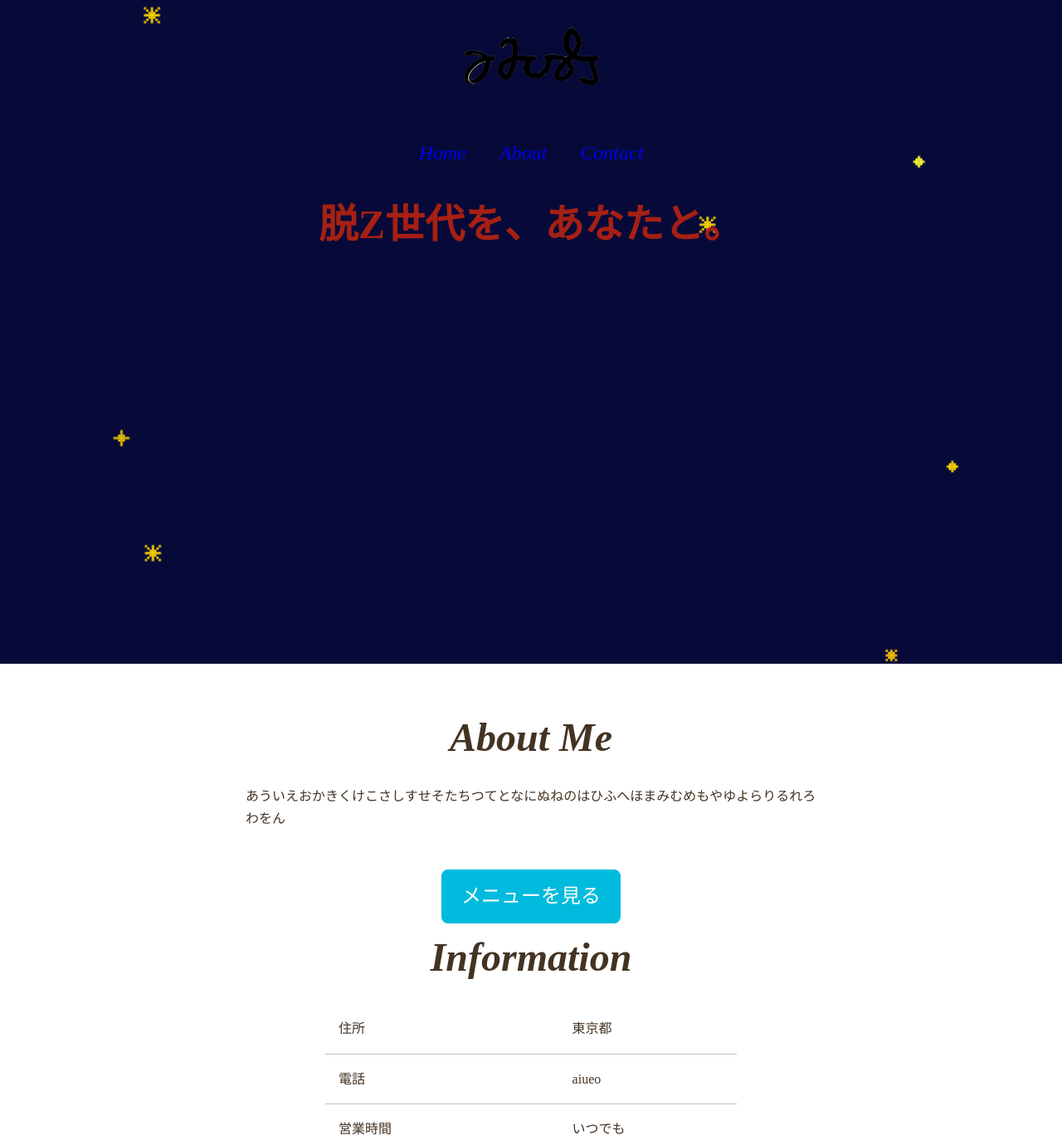
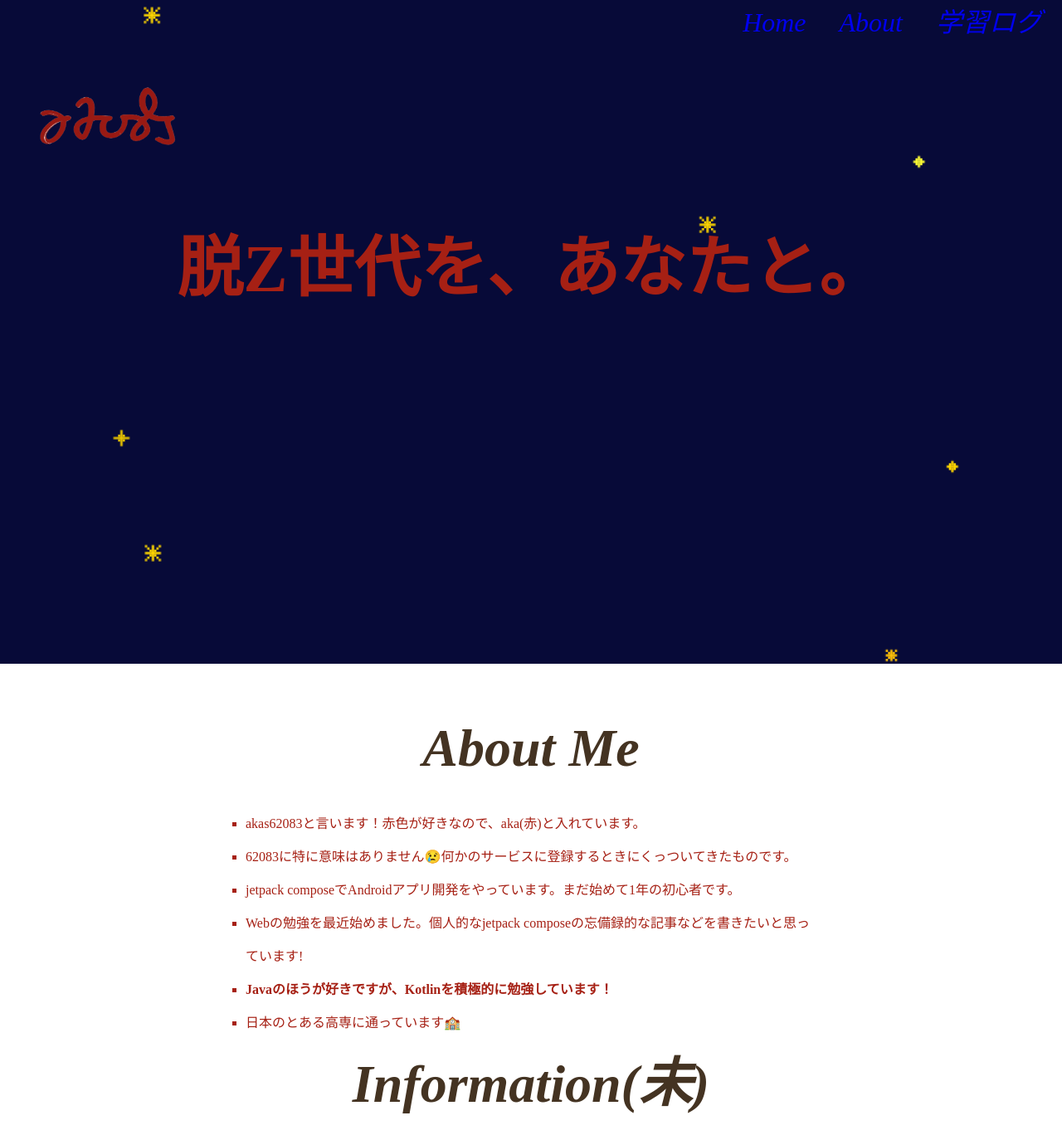
Before and after one commit to akas62083/akas62083.github.io, a website: page index.html in a window 1280 px wide. Shown: the top 1368 px of the page at 83% size. Drawn offline with Linux system fonts and the light colour scheme; some packages are replaced by stand-ins of ours.

Commit message:
write my profile a little

```diff
--- a/css/style.css
+++ b/css/style.css
@@ -1,25 +1,28 @@
 @charset "UTF-8";
 
 html { font-size: 100%; }
-body { line-height: 1.7; color: #432; }
+body { line-height: 1.7; color: #432; font-family: serif; }
 a { text-decoration: none; }
+ul { list-style: square;}
 img { max-width: 100%; }
-.font-japanese { color: #a62014 }
+.font-japanese { color: #a62014; line-height: 2.5; }
 .font-english { font-style: italic }
+.text-bold { font-weight: bold; }
 
 .cover { background-size: cover; background-position: center bottom; height: 800px; }
-.cover-home { background-image: url('../image/background.png'); }
+.cover-home { background-image: url('../image/background.png'); background-size: cover }
 
 .page-header { padding-top: .5rem; }
 
-.align-center { text-align: center; }
+.align-center { text-align: center; padding-top: 5rem; }
 .logo { width: 210px; }
 
 .main-nav { display: flex; justify-content: center; gap: 2.5rem; font-size: 1.5rem; list-style: none; }
 .main-nax a { color: #432; }
 .main-nav a:hover { color: #0bd; }
 
-.page-title { font-size: 3rem; text-align: center; margin-top: 2rem; line-height: 1.4; }
+.page-title { font-size: 3rem; text-align: center; margin-top: 2rem; line-height: 1.4;
+    font-weight: bold; }
 
 .about { max-width: 736px; padding: 0 1.5rem; margin: 3rem auto 0; }
 
@@ -27,9 +30,21 @@ img { max-width: 100%; }
 .about p { margin-bottom: 3rem; }
 .btn { display: inline-block; font-size: 1.5rem; background-color: #0bd; color: #fff;
     border-radius: 8px; padding: .75rem 1.5rem; transition: .5s }
-.btn:hover { background-color: #0090aa; }
+.btn:hover { background-color: #0090aa; scale: 1.2; rotate: 180deg }
 
+.page-footer {  }
 .info { width: 100%; max-width: 544px; margin: auto; padding: 0 1.5rem; border-spacing: 0; }
 .info th,.info td { border-bottom: 1px solid #c9c2bc; }
 .info th { text-align: left; font-weight: normal; padding: 1rem; }
 .info td { padding: 1rem 0; }
+
+.copyright { background-color: #432; text-align: center; padding: 2rem 0;
+    margin-top: 6rem; color: #fff; }
+
+@media (min-width: 800px) {
+    .page-title { font-size: 5rem; }
+    .heading-large { font-size: 4rem; }
+    .page-header { display: flex; justify-content: space-between; padding-top: 1.5rem; }
+    .wrapper { max-width: 1720px; margin: auto; padding: 0 1.5rem; }
+    .main-nav { font-size: 2rem; }
+}
--- a/index.html
+++ b/index.html
@@ -7,33 +7,38 @@
     <meta name="theme-color" content="#a6201a">
     <meta name="description" content="akasと申します。プログラミング初心者です。62083は特に意味はありません。">
     <link rel="stylesheet" href="css/style.css">
+    <link rel="icon" type="image/png" href="image/favicon.png">
     <meta name="viewport" content="width=device-width, initial-scale=1">
 </head>
     <body>
         <div class="cover cover-home">
-            <header class="page-header">
+            <header class="page-header wrapper">
                 <h1 class="align-center">
-                    <a href="index.html"><img class="logo" src="image/62083logo.png" alt="akas62083ホーム"></a>
+                    <a href="index.html"><img class="logo" src="image/62083redlogo.png" alt="akas62083ホーム"></a>
                 </h1>
                 <nav>
                     <ul class="main-nav font-english">
                         <li><a href="index.html">Home</a></li>
-                        <li><a href="about.html">About</a></li>
-                        <li><a href="contact.html">Contact</a></li>
+                        <li><a href="#about">About</a></li>
+                        <li><a href="article.html">学習ログ</a></li>
                     </ul>
                 </nav>
             </header>
             <h2 class="page-title font-japanese">脱Z世代を、あなたと。</h2>
         </div>
-        <section class="about">
+        <section class="about" id="about">
             <h3 class="heading-large font-english"> About Me</h3>
-            <p>あういえおかきくけこさしすせそたちつてとなにぬねのはひふへほまみむめもやゆよらりるれろわをん</p>
-            <div class="align-center">
-                <a class="btn" href="menu.html">メニューを見る</a>
-            </div>
+            <ul class="about-list">
+                <li class="font-japanese">akas62083と言います！赤色が好きなので、aka(赤)と入れています。</li>
+                <li class="font-japanese">62083に特に意味はありません😢何かのサービスに登録するときにくっついてきたものです。</li>
+                <li class="font-japanese">jetpack composeでAndroidアプリ開発をやっています。まだ始めて1年の初心者です。</li>
+                <li class="font-japanese">Webの勉強を最近始めました。個人的なjetpack composeの忘備録的な記事などを書きたいと思っています!</li>
+                <li class="font-japanese text-bold">Javaのほうが好きですが、Kotlinを積極的に勉強しています！</li>
+                <li class="font-japanese">日本のとある高専に通っています🏫</li>
+            </ul>
         </section>
         <footer class="page-footer">
-            <h3 class="heading-large font-english">Information</h3>
+            <h3 class="heading-large font-english">Information(未)</h3>
             <table class="info">
                 <tr>
                     <th>住所</th>
@@ -52,6 +57,9 @@
                     <td>水曜</td>
                 </tr>
             </table>
+            <div class="copyright">
+                <small>&copy; 2026 Akasaki</small>
+            </div>
         </footer>
     </body>
 </html>
```
Also changed, not shown: article.html (added, +33 -0 lines), image/62083redlogo.png (added), image/favicon.png (added).
